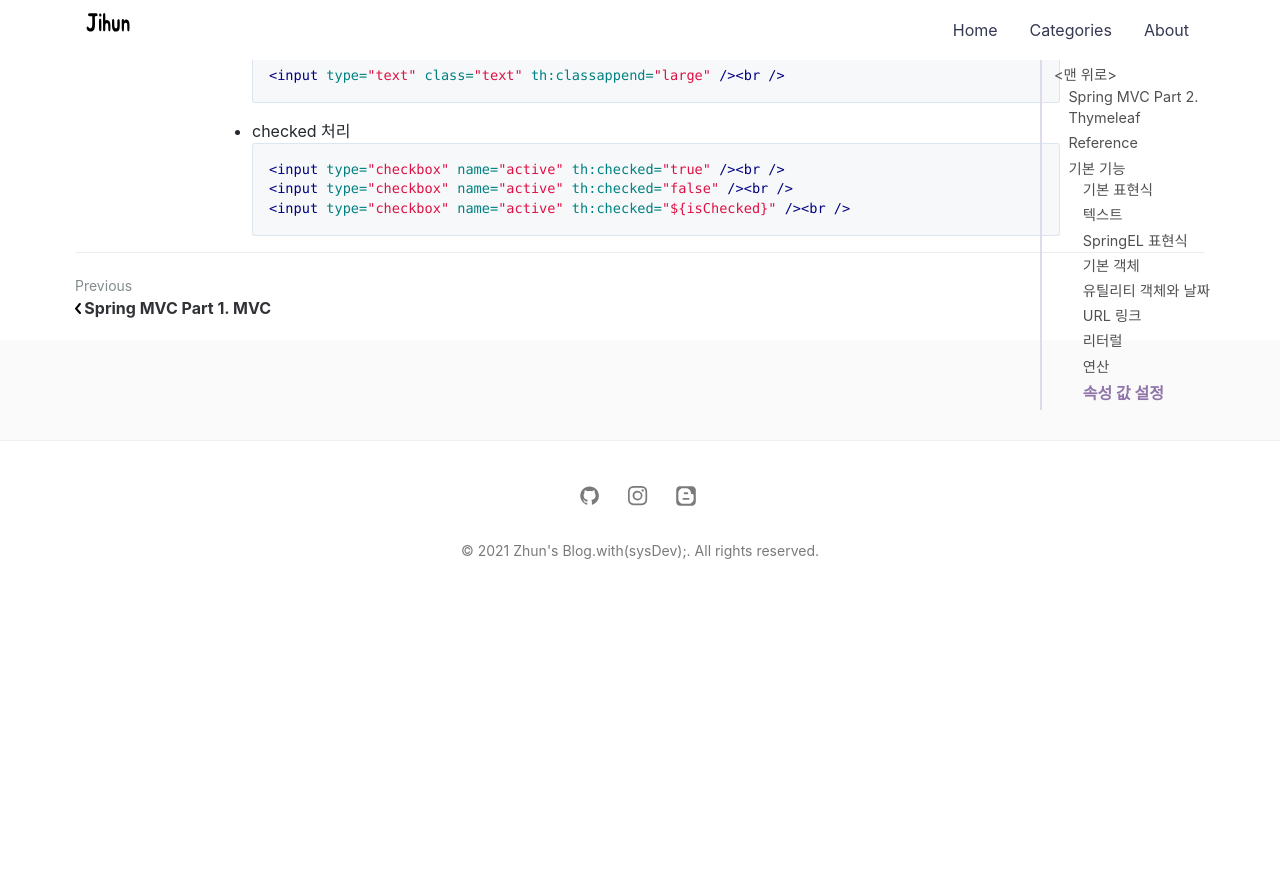
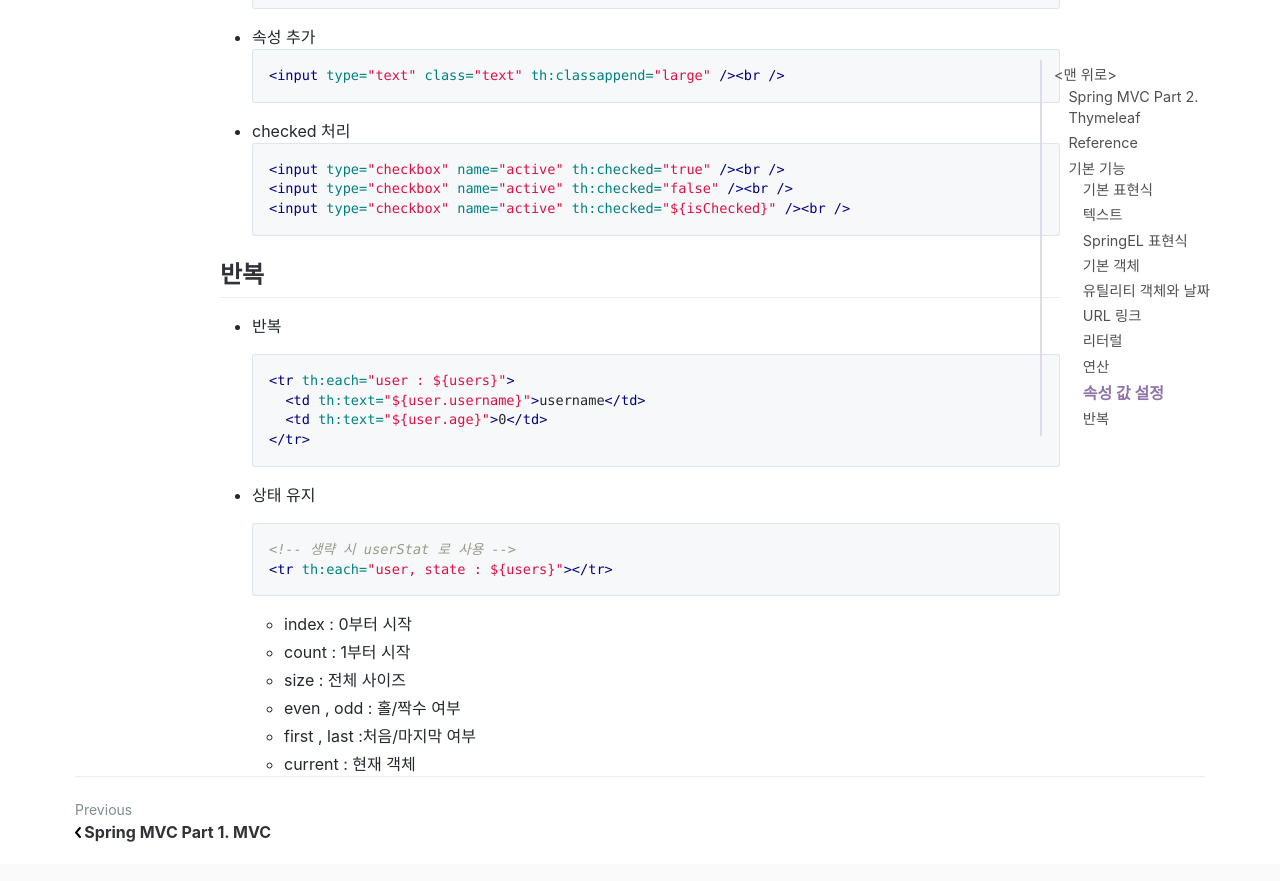
Before and after one commit to jihunparkme/jihunparkme.github.io, a Jekyll site: the page built from _posts/2021-10-11-Spring-MVC-Part2-Thymeleaf.md, in a window 1280 px wide and 900 px high, scrolled down 6912 px. Shown: the top 881 px of the window. Built offline with Jekyll 4.4.1, drawn with Linux system fonts in a browser that asks for light colours; comment, search, counter and statistics services are not loaded; before the commit the page ends 7518 px from its top, so only the background shows below that; some of the changed text lies outside the part shown.

Commit message:
[타임리프 - 기본 기능] 반복

````diff
--- a/_posts/2021-10-11-Spring-MVC-Part2-Thymeleaf.md
+++ b/_posts/2021-10-11-Spring-MVC-Part2-Thymeleaf.md
@@ -313,3 +313,28 @@ featured-img: spring_mvc_2
   <input type="checkbox" name="active" th:checked="false" /><br />
   <input type="checkbox" name="active" th:checked="${isChecked}" /><br />
   ```
+
+## 반복
+
+- 반복
+
+  ```html
+  <tr th:each="user : ${users}">
+    <td th:text="${user.username}">username</td>
+    <td th:text="${user.age}">0</td>
+  </tr>
+  ```
+
+- 상태 유지
+
+  ```html
+  <!-- 생략 시 userStat 로 사용 -->
+  <tr th:each="user, state : ${users}"></tr>
+  ```
+
+  - index : 0부터 시작
+  - count : 1부터 시작
+  - size : 전체 사이즈
+  - even , odd : 홀/짝수 여부
+  - first , last :처음/마지막 여부
+  - current : 현재 객체
````
